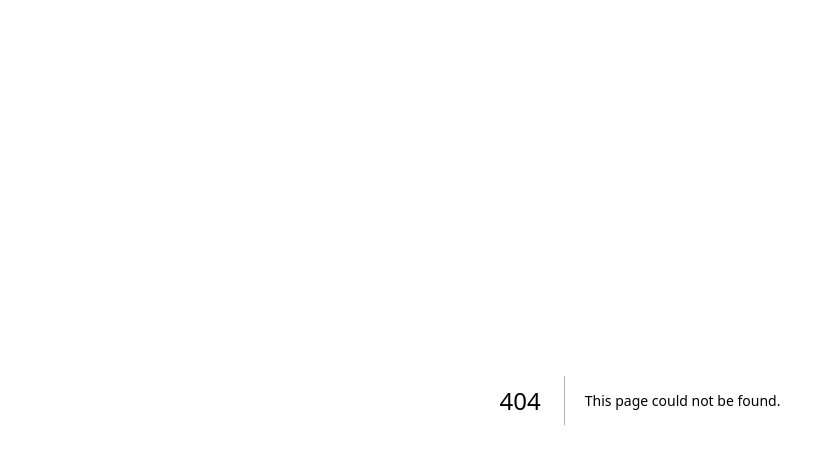
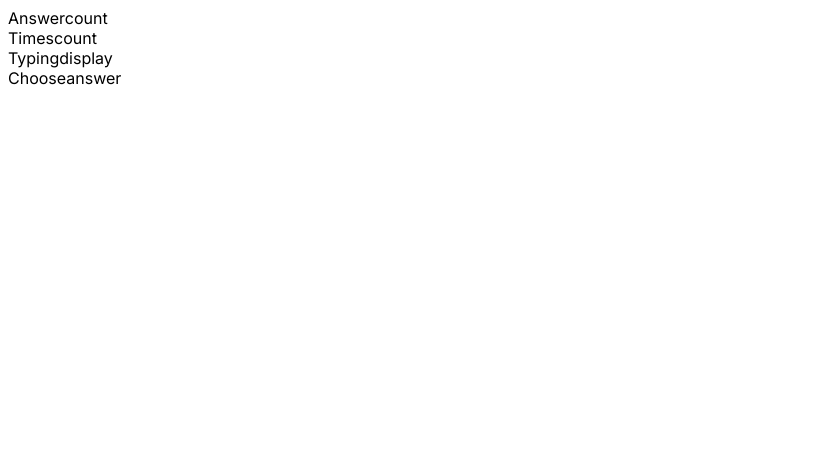
Before and after one commit to Mayu0628/hackit-vol2-smapro, a Next.js app: page /game-play in a window 1280 px wide. Before the commit this address had no page. Shown: the top 464 px of the page, without its empty margins (0-835 px from the left). Built offline with nearby package versions, Linux system fonts and the light colour scheme.

Commit message:
コンポーネントにファイルを追加

```diff
--- /dev/null
+++ b/src/app/components/playGame/Answercount.tsx
@@ -0,0 +1,9 @@
+import React from 'react'
+
+const Answercount = () => {
+  return (
+    <div>Answercount</div>
+  )
+}
+
+export default Answercount
--- /dev/null
+++ b/src/app/components/playGame/Chooseanswer.tsx
@@ -0,0 +1,9 @@
+import React from 'react'
+
+const Chooseanswer = () => {
+  return (
+    <div>Chooseanswer</div>
+  )
+}
+
+export default Chooseanswer
--- /dev/null
+++ b/src/app/components/playGame/Timescount.tsx
@@ -0,0 +1,9 @@
+import React from 'react'
+
+const Timescount = () => {
+  return (
+    <div>Timescount</div>
+  )
+}
+
+export default Timescount
--- /dev/null
+++ b/src/app/components/playGame/Typingdisplay.tsx
@@ -0,0 +1,9 @@
+import React from 'react'
+
+const Typingdisplay = () => {
+  return (
+    <div>Typingdisplay</div>
+  )
+}
+
+export default Typingdisplay
--- /dev/null
+++ b/src/app/game-play/page.tsx
@@ -0,0 +1,24 @@
+import React from 'react'
+import Answercount from '../components/playGame/Answercount';
+import Timescount from '../components/playGame/Timescount';
+import Typingdisplay from '../components/playGame/Typingdisplay';
+import Chooseanswer from '../components/playGame/Chooseanswer';
+
+
+
+const Gameplay = () => {
+  return (
+    <main>
+        <div>
+            <div>
+                <Answercount />
+                <Timescount  />
+                <Typingdisplay />
+                <Chooseanswer />
+            </div>
+        </div>
+    </main>
+  );
+}
+
+export default Gameplay
```
